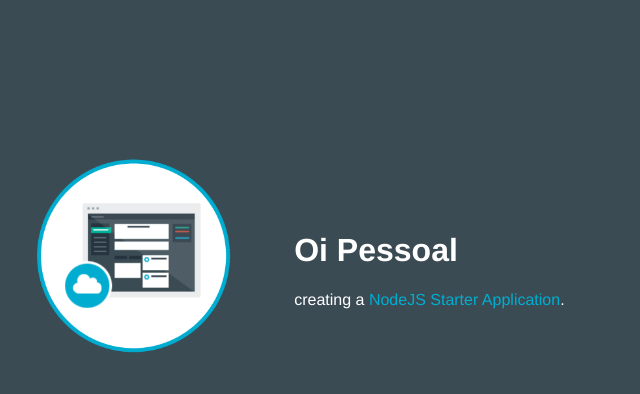
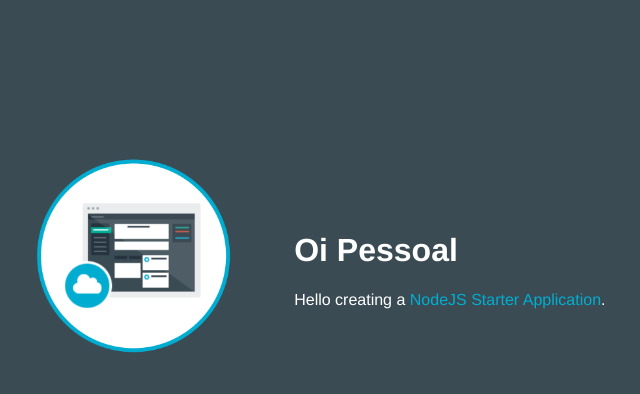
Before and after one commit to contaoi/demotecvirtual-1477256196563, a website: page public/index.html in a window 1280 px wide. Shown: the whole page, without its empty margins (248-888 px from the left). Drawn offline with Linux system fonts and the light colour scheme.

Commit message:
trabalhando no problema #1

```diff
--- a/public/index.html
+++ b/public/index.html
@@ -17,7 +17,7 @@
         </td>
         <td>
           <h1 id="message">Oi Pessoal</h1>
-          <p class='description'></p>  creating a <span class = "blue">NodeJS Starter Application</span>.
+          <p class='description'></p> Hello  creating a <span class = "blue">NodeJS Starter Application</span>.
         </td>
       </tr>
     </table>
```
